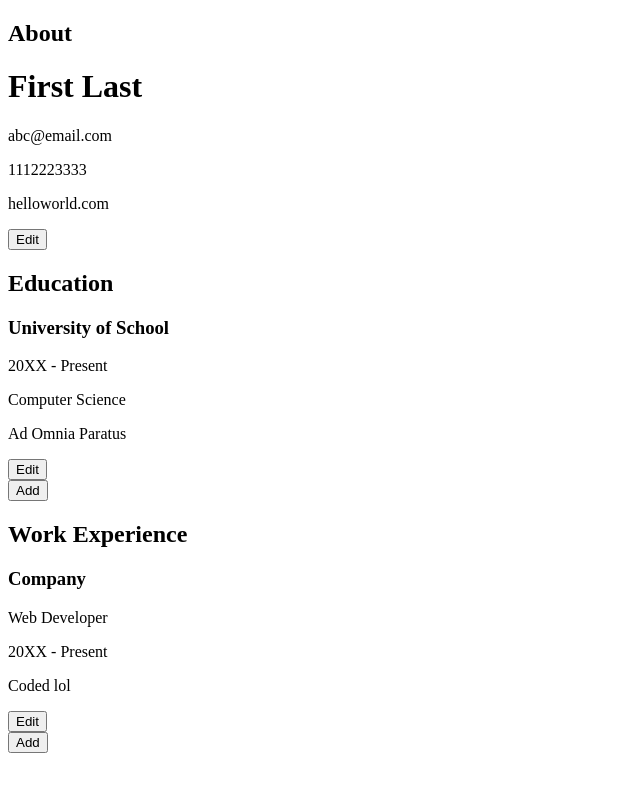
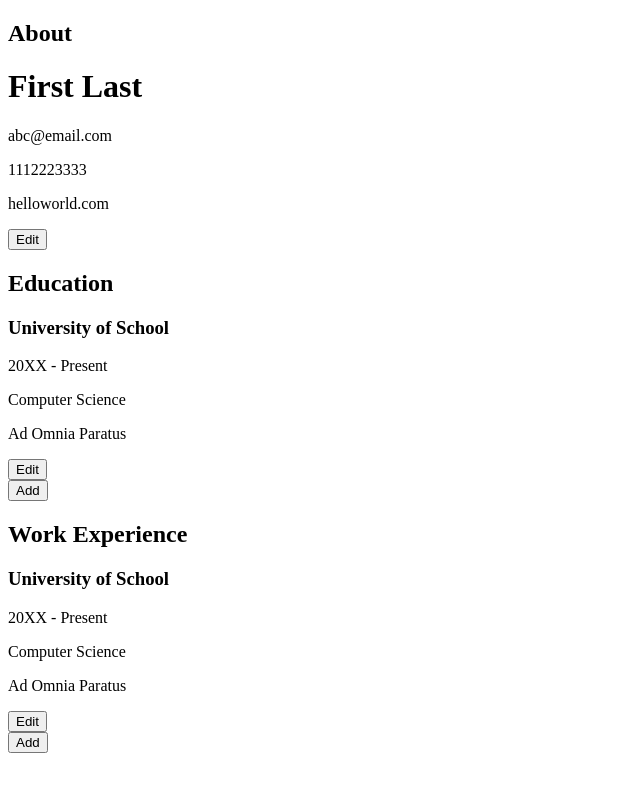
Before and after one commit to jessica2673/CV-builder, a React (Create React App) app: page / in a window 1280 px wide. Shown: the top 792 px of the page, without its empty margins (0-640 px from the left). Built offline with nearby package versions, Linux system fonts and the light colour scheme.

Commit message:
Implemented buttons to add school or work experience.

```diff
--- a/package.json
+++ b/package.json
@@ -9,6 +9,7 @@
     "react": "^18.2.0",
     "react-dom": "^18.2.0",
     "react-scripts": "5.0.1",
+    "uniqid": "^5.4.0",
     "web-vitals": "^2.1.4"
   },
   "scripts": {
--- a/src/App.js
+++ b/src/App.js
@@ -2,12 +2,15 @@ import React, { Component } from 'react';
 import General from './components/General';
 import School from './components/School';
 import Work from './components/Work';
+import uniqid from "uniqid";
 
 class App extends Component {
   constructor() {
     super();
 
     this.state = {
+      schoolList: [<School/>],
+      workList: [<Work />],
       edit: 0 //where 0 represents not in edit mode.
     }
   };
@@ -27,17 +30,49 @@ class App extends Component {
     })
   }
 
+  addSchool = () => {
+    this.setState({
+      schoolList: this.state.schoolList.concat(<School />)
+    });
+  }
+
+  PrintSchool = () => {
+    return (
+      <div>
+        {this.state.schoolList.map((school) => (
+            <div key={uniqid()}>{school}</div>
+         ))}
+       </div>
+     )
+   }
+
+   addWork = () => {
+    this.setState({
+      schoolList: this.state.schoolList.concat(<School />)
+    });
+  }
+
+  PrintWchool = () => {
+    return (
+      <div>
+        {this.state.workList.map((work) => (
+            <div key={uniqid()}>{work}</div>
+         ))}
+       </div>
+     )
+   }
+
   render() {
     return (
       <div id="main">
         <h2>About</h2>
         <General/>
         <h2>Education</h2>
-        <School/>
-        <button>Add</button>
+        <this.PrintSchool />
+        <button onClick={this.addSchool}>Add</button>
         <h2>Work Experience</h2>
-        <Work />
-        <button>Add</button>
+        <this.PrintSchool />
+        <button onClick={this.addWork}>Add</button>
       </div>
     )
   }
```
Also changed, not shown: 1 other file (tests, documents, lock files or other folders).
